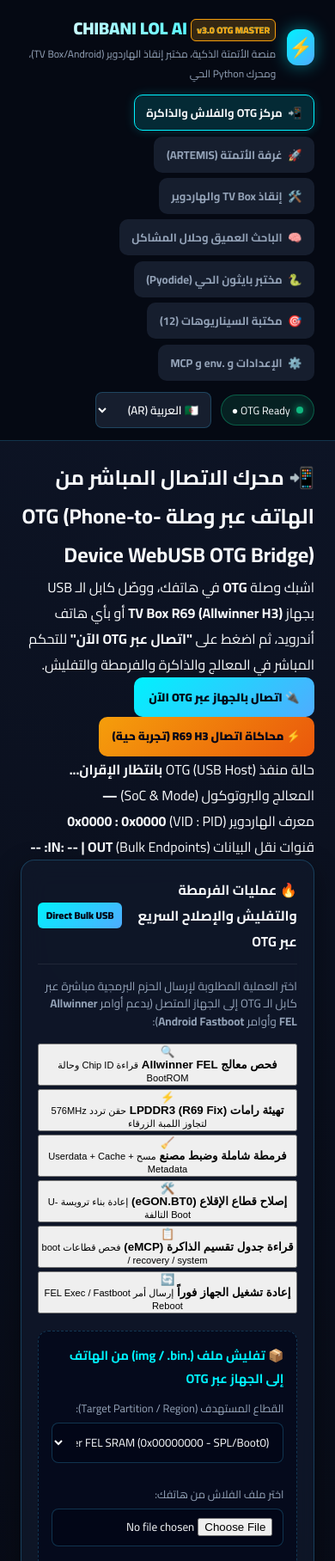
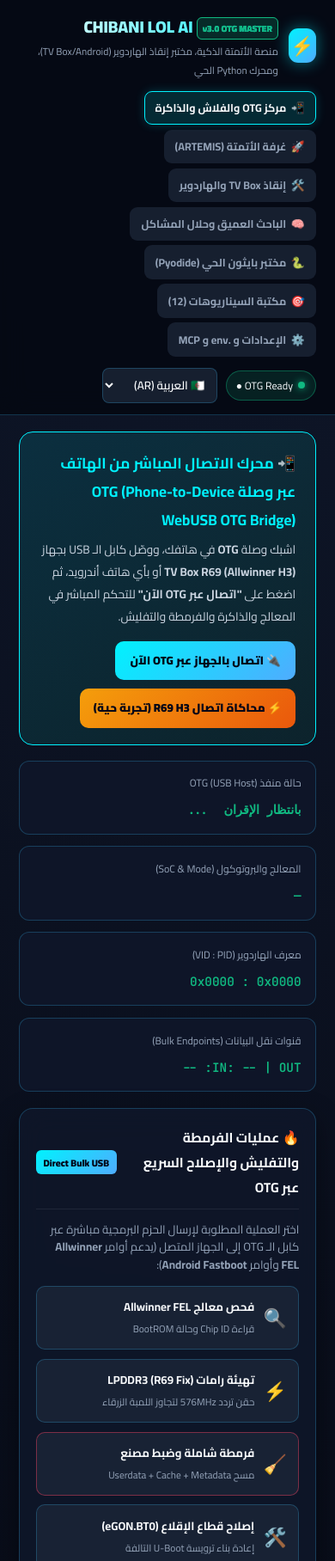
Before and after one commit to koreaone10-del/Chibani-Lol-AI, a plain HTML site: page index.html in a window 390 px wide. Shown: the top 1816 px of the page at 86% size. Drawn offline with Linux system fonts and the light colour scheme.

Commit message:
Refine CSS styles for layout and components
Updated various CSS properties for improved styling consistency and responsiveness.

```diff
--- a/style.css
+++ b/style.css
@@ -1,7 +1,7 @@
 :root {
   --bg-main: #060913;
-  --bg-panel: rgba(15, 23, 42, 0.88);
-  --bg-card: rgba(30, 41, 59, 0.7);
+  --bg-panel: rgba(15, 23, 42, 0.9);
+  --bg-card: rgba(30, 41, 59, 0.72);
   --border-color: rgba(56, 189, 248, 0.25);
   --accent-cyan: #00f2fe;
   --accent-blue: #4facfe;
@@ -35,15 +35,14 @@
   font-family: var(--font-en);
 }
 
-/* Header & Topbar */
 .topbar {
   display: flex;
   align-items: center;
   justify-content: space-between;
   flex-wrap: wrap;
-  gap: 0.85rem;
-  padding: 0.85rem 1.5rem;
-  background: rgba(6, 9, 19, 0.94);
+  gap: 0.8rem;
+  padding: 0.8rem 1.4rem;
+  background: rgba(6, 9, 19, 0.95);
   border-bottom: 1px solid var(--border-color);
   backdrop-filter: blur(14px);
   position: sticky;
@@ -54,23 +53,23 @@
 .brand {
   display: flex;
   align-items: center;
-  gap: 0.8rem;
+  gap: 0.75rem;
 }
 
 .logo-orb {
-  width: 42px;
-  height: 42px;
-  border-radius: 12px;
+  width: 40px;
+  height: 40px;
+  border-radius: 11px;
   background: linear-gradient(135deg, var(--accent-cyan), var(--accent-blue));
   display: flex;
   align-items: center;
   justify-content: center;
-  font-size: 1.4rem;
-  box-shadow: 0 0 20px rgba(0, 242, 254, 0.45);
+  font-size: 1.35rem;
+  box-shadow: 0 0 18px rgba(0, 242, 254, 0.45);
 }
 
 .brand-title {
-  font-size: 1.25rem;
+  font-size: 1.2rem;
   font-weight: 900;
   background: linear-gradient(90deg, #fff, var(--accent-cyan));
   -webkit-background-clip: text;
@@ -78,25 +77,25 @@
 }
 
 .v-tag {
-  font-size: 0.68rem;
-  background: rgba(245, 158, 11, 0.2);
-  color: var(--accent-amber);
-  border: 1px solid var(--accent-amber);
+  font-size: 0.65rem;
+  background: rgba(16, 185, 129, 0.2);
+  color: var(--accent-emerald);
+  border: 1px solid var(--accent-emerald);
   padding: 2px 6px;
   border-radius: 6px;
-  -webkit-text-fill-color: var(--accent-amber);
+  -webkit-text-fill-color: var(--accent-emerald);
   vertical-align: middle;
 }
 
 .brand-subtitle {
-  font-size: 0.75rem;
+  font-size: 0.73rem;
   color: var(--text-muted);
   display: block;
 }
 
 .view-switcher {
   display: flex;
-  gap: 0.4rem;
+  gap: 0.35rem;
   flex-wrap: wrap;
 }
 
@@ -104,15 +103,15 @@
   background: var(--bg-card);
   color: var(--text-muted);
   border: 1px solid transparent;
-  padding: 0.5rem 0.85rem;
-  border-radius: 10px;
+  padding: 0.45rem 0.75rem;
+  border-radius: 9px;
   cursor: pointer;
   font-family: inherit;
   font-weight: 700;
-  font-size: 0.82rem;
+  font-size: 0.79rem;
   display: flex;
   align-items: center;
-  gap: 0.4rem;
+  gap: 0.35rem;
   transition: all 0.2s ease;
 }
 
@@ -127,18 +126,18 @@
 .top-actions {
   display: flex;
   align-items: center;
-  gap: 0.65rem;
+  gap: 0.6rem;
 }
 
 .status-pill {
   display: flex;
   align-items: center;
-  gap: 0.45rem;
+  gap: 0.4rem;
   background: rgba(16, 185, 129, 0.14);
   border: 1px solid rgba(16, 185, 129, 0.4);
-  padding: 0.35rem 0.75rem;
+  padding: 0.32rem 0.7rem;
   border-radius: 999px;
-  font-size: 0.78rem;
+  font-size: 0.76rem;
 }
 
 .dot {
@@ -153,17 +152,16 @@
   background: var(--bg-card);
   color: var(--text-main);
   border: 1px solid var(--border-color);
-  padding: 0.4rem 0.65rem;
+  padding: 0.38rem 0.6rem;
   border-radius: 8px;
   font-family: inherit;
   font-weight: 600;
   cursor: pointer;
 }
 
-/* Main Layout */
 .main-container {
   flex: 1;
-  padding: 1.3rem 1.5rem;
+  padding: 1.2rem 1.4rem;
   max-width: 1620px;
   width: 100%;
   margin: 0 auto;
@@ -177,6 +175,143 @@
   display: block;
 }
 
+/* ==================== OTG STUDIO STYLES ==================== */
+.otg-hero-banner {
+  background: linear-gradient(135deg, rgba(0, 242, 254, 0.12), rgba(16, 185, 129, 0.1));
+  border: 1px solid var(--accent-cyan);
+  border-radius: 16px;
+  padding: 1.2rem 1.4rem;
+  display: flex;
+  align-items: center;
+  justify-content: space-between;
+  flex-wrap: wrap;
+  gap: 1rem;
+  margin-bottom: 1.1rem;
+}
+
+.otg-hero-info h2 {
+  font-size: 1.08rem;
+  color: var(--accent-cyan);
+  margin-bottom: 0.3rem;
+}
+
+.otg-hero-info p {
+  font-size: 0.85rem;
+  color: #cbd5e1;
+  max-width: 850px;
+}
+
+.otg-hero-btns {
+  display: flex;
+  gap: 0.6rem;
+  flex-wrap: wrap;
+}
+
+.otg-telemetry-cards {
+  display: grid;
+  grid-template-columns: repeat(auto-fit, minmax(220px, 1fr));
+  gap: 0.85rem;
+  margin-bottom: 1.2rem;
+}
+
+.otg-stat-card {
+  background: var(--bg-panel);
+  border: 1px solid var(--border-color);
+  border-radius: 12px;
+  padding: 0.85rem 1rem;
+}
+
+.stat-label {
+  display: block;
+  font-size: 0.75rem;
+  color: var(--text-muted);
+  margin-bottom: 0.25rem;
+}
+
+.stat-val {
+  font-family: var(--font-mono);
+  font-size: 0.9rem;
+  color: var(--accent-emerald);
+}
+
+.otg-ops-grid {
+  display: grid;
+  grid-template-columns: repeat(auto-fit, minmax(215px, 1fr));
+  gap: 0.65rem;
+}
+
+.otg-op-btn {
+  background: var(--bg-card);
+  border: 1px solid var(--border-color);
+  border-radius: 10px;
+  padding: 0.7rem 0.85rem;
+  color: var(--text-main);
+  cursor: pointer;
+  font-family: inherit;
+  display: flex;
+  align-items: center;
+  gap: 0.65rem;
+  text-align: right;
+  transition: all 0.2s ease;
+}
+
+html[dir="ltr"] .otg-op-btn {
+  text-align: left;
+}
+
+.otg-op-btn span {
+  font-size: 1.35rem;
+}
+
+.otg-op-btn strong {
+  display: block;
+  font-size: 0.83rem;
+}
+
+.otg-op-btn small {
+  font-size: 0.72rem;
+  color: var(--text-muted);
+}
+
+.otg-op-btn:hover {
+  border-color: var(--accent-cyan);
+  background: rgba(0, 242, 254, 0.12);
+  transform: translateY(-2px);
+}
+
+.otg-op-btn.danger-op {
+  border-color: rgba(244, 63, 94, 0.45);
+}
+
+.otg-op-btn.danger-op:hover {
+  background: rgba(244, 63, 94, 0.18);
+  border-color: var(--accent-rose);
+}
+
+.flash-progress-wrap {
+  width: 100%;
+  height: 22px;
+  background: #020617;
+  border: 1px solid var(--border-color);
+  border-radius: 999px;
+  overflow: hidden;
+  margin-top: 0.5rem;
+}
+
+.flash-progress-bar {
+  height: 100%;
+  background: linear-gradient(90deg, var(--accent-emerald), var(--accent-cyan));
+  color: #020617;
+  font-family: var(--font-mono);
+  font-size: 0.72rem;
+  font-weight: 800;
+  display: flex;
+  align-items: center;
+  justify-content: center;
+  transition: width 0.25s ease;
+}
+
+/* ==================== WORKSPACE & PANELS ==================== */
 .workspace-grid {
   display: grid;
   grid-template-columns: 330px 1fr 340px;
@@ -194,7 +329,7 @@
   background: var(--bg-panel);
   border: 1px solid var(--border-color);
   border-radius: 16px;
-  padding: 1.2rem;
+  padding: 1.15rem;
   backdrop-filter: blur(16px);
   box-shadow: 0 10px 30px rgba(0, 0, 0, 0.4);
 }
@@ -204,20 +339,20 @@
   align-items: center;
   justify-content: space-between;
   gap: 0.5rem;
-  margin-bottom: 0.9rem;
-  padding-bottom: 0.7rem;
+  margin-bottom: 0.85rem;
+  padding-bottom: 0.65rem;
   border-bottom: 1px solid rgba(255, 255, 255, 0.08);
 }
 
 .panel-header h2 {
-  font-size: 1rem;
+  font-size: 0.98rem;
   font-weight: 700;
 }
 
 .panel-desc {
-  font-size: 0.84rem;
+  font-size: 0.83rem;
   color: var(--text-muted);
-  margin-bottom: 0.9rem;
+  margin-bottom: 0.85rem;
   line-height: 1.55;
 }
 
@@ -225,13 +360,12 @@
   background: linear-gradient(135deg, var(--accent-cyan), var(--accent-blue));
   color: #020617;
   font-weight: 800;
-  font-size: 0.72rem;
-  padding: 0.25rem 0.6rem;
+  font-size: 0.7rem;
+  padding: 0.22rem 0.55rem;
   border-radius: 6px;
   white-space: nowrap;
 }
 
-/* Phone Simulator */
 .phone-wrapper {
   display: flex;
   justify-content: center;
@@ -356,7 +490,6 @@
   gap: 0.55rem;
 }
 
-/* Stream & Execution */
 .execution-toolbar {
   display: flex;
   flex-wrap: wrap;
@@ -436,7 +569,6 @@
   border-radius: 8px;
   font-size: 0.84rem;
   line-height: 1.55;
-  animation: fadeIn 0.25s ease;
 }
 
 html[dir="ltr"] .step-card {
@@ -457,12 +589,6 @@
   margin-bottom: 0.35rem;
 }
 
-@keyframes fadeIn {
-  from { opacity: 0; transform: translateY(5px); }
-  to { opacity: 1; transform: translateY(0); }
-}
-
-/* Prompt Dock & Voice Button */
 .preset-chips {
   display: flex;
   gap: 0.45rem;
@@ -481,12 +607,8 @@
   font-family: inherit;
 }
 
-.chip:hover {
-  background: rgba(56, 189, 248, 0.24);
-}
-
 .chip-highlight {
-  background: linear-gradient(135deg, rgba(245, 158, 11, 0.2), rgba(244, 63, 94, 0.2));
+  background: linear-gradient(135deg, rgba(245, 158, 11, 0.22), rgba(244, 63, 94, 0.22));
   border-color: var(--accent-amber);
   color: #fde68a;
   font-weight: 700;
@@ -518,12 +640,6 @@
   font-size: 1.15rem;
 }
 
-.btn-voice.recording {
-  background: var(--accent-rose);
-  box-shadow: 0 0 15px var(--accent-rose);
-}
-
-/* Buttons */
 .btn-primary {
   background: linear-gradient(135deg, var(--accent-cyan), var(--accent-blue));
   color: #020617;
@@ -561,7 +677,6 @@
   font-family: inherit;
 }
 
-/* Hardware Rescue & Python & Solver */
 .rescue-actions-grid {
   display: grid;
   grid-template-columns: repeat(auto-fit, minmax(200px, 1fr));
@@ -604,15 +719,15 @@
   color: #38bdf8;
   border: 1px solid var(--border-color);
   border-radius: 10px;
-  padding: 0.85rem;
+  padding: 0.8rem;
   font-family: var(--font-ar);
-  font-size: 0.9rem;
+  font-size: 0.88rem;
   resize: vertical;
 }
 
 .code-editor {
   font-family: var(--font-mono);
-  font-size: 0.82rem;
+  font-size: 0.8rem;
   direction: ltr;
   text-align: left;
   color: #f8fafc;
@@ -646,10 +761,6 @@
   justify-content: space-between;
 }
 
-.osint-card:hover {
-  background: rgba(56, 189, 248, 0.22);
-}
-
 .solver-output {
   font-family: var(--font-ar);
   font-size: 0.88rem;
@@ -660,7 +771,6 @@
   overflow-y: auto;
 }
 
-/* Queue & CLI */
 .mutex-status {
   display: flex;
   justify-content: space-between;
@@ -728,7 +838,6 @@
   font-size: 0.72rem;
 }
 
-/* Config & Prompt Cards */
 .config-grid {
   display: grid;
   grid-template-columns: 1fr 1fr;
@@ -742,12 +851,12 @@
 }
 
 .form-group {
-  margin-bottom: 0.8rem;
+  margin-bottom: 0.75rem;
 }
 
 .form-group label {
   display: block;
-  font-size: 0.8rem;
+  font-size: 0.78rem;
   margin-bottom: 0.3rem;
   color: var(--text-muted);
 }
@@ -775,23 +884,6 @@
   gap: 0.5rem;
 }
 
-.mcp-tools-badges {
-  display: flex;
-  flex-wrap: wrap;
-  gap: 0.4rem;
-  margin-top: 0.8rem;
-}
-
-.tool-badge {
-  font-family: var(--font-mono);
-  font-size: 0.72rem;
-  background: rgba(79, 172, 254, 0.15);
-  color: var(--accent-cyan);
-  padding: 0.28rem 0.55rem;
-  border-radius: 6px;
-}
-
-/* Prompt Library */
 .prompt-lib-header {
   flex-wrap: wrap;
   gap: 1rem;
```
